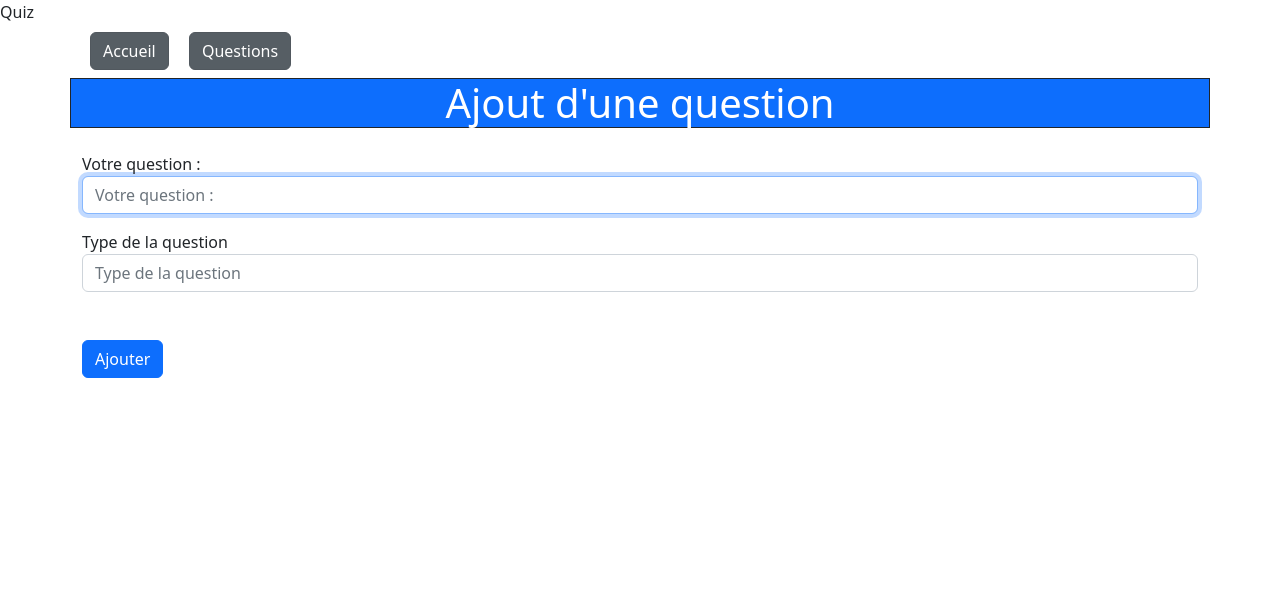
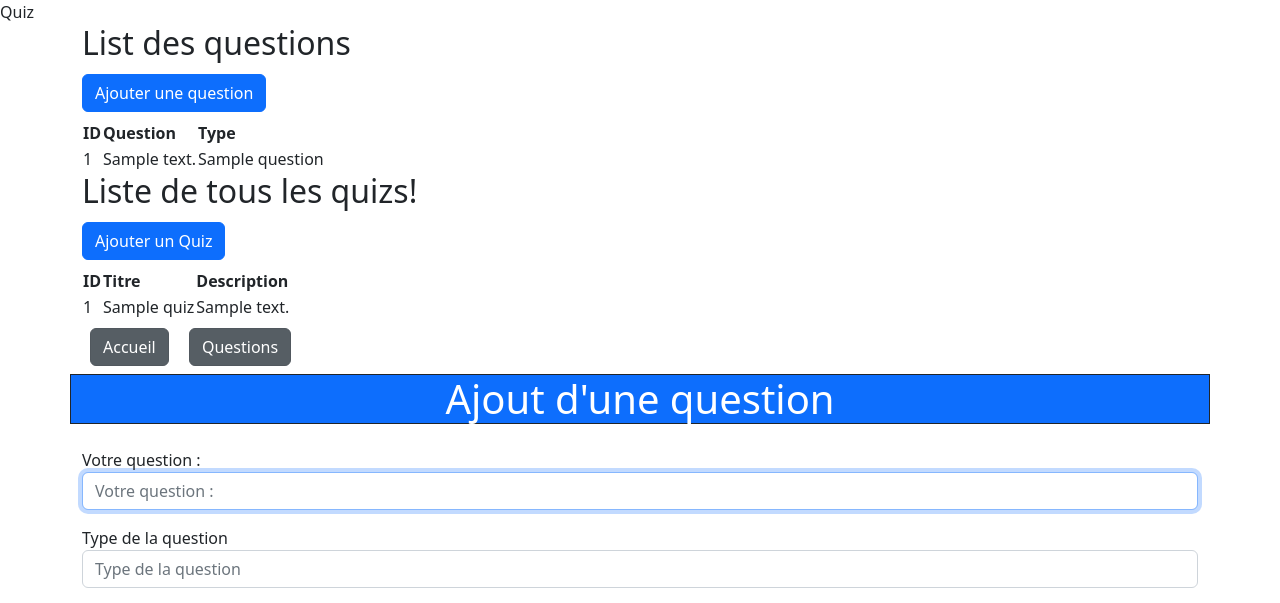
Before and after one commit to ElChip21/quiz, a PHP site: page /quiz/addQuestionToQuiz.php in a window 1280 px wide. Shown: the top 603 px of the page. Run offline with PHP 8.4, Linux system fonts and the light colour scheme; tables that the repository leaves empty hold one stand-in row (values such as "Sample post").

Commit message:
ajout CRUD

```diff
--- a/controller/questionsController.php
+++ b/controller/questionsController.php
@@ -28,14 +28,14 @@ class QuestionsController {
         }
     }
 
-    public function add_edit_question($questionTexte, $questionType, $action) {
+    public function add_edit_question($questionTexte, $questionType) {
         // Code pour ajouter ou mettre à jour une question
-        if (!empty($_POST) && $action !== '') {
+        if (!empty($_POST)) {
             $pdo = $this->db->getPDO();
 
             // Vérifier l'action demandée
-            switch ($action) {
-                case 'add':
+            if (empty($_POST['id'])){
+
                     // Code pour ajouter une nouvelle question
                     try {
                         // Préparation de la requête d'insertion.
@@ -47,6 +47,7 @@ class QuestionsController {
                             // Une ligne a été insérée => message de succès
                             $type = 'success';
                             $message = 'Question ajoutée';
+                            return true;
                         } else {
                             // Aucune ligne n'a été insérée => message d'erreur
                             $type = 'error';
@@ -57,11 +58,11 @@ class QuestionsController {
                         $type = 'error';
                         $message = 'Question non ajoutée: ' . $e->getMessage();
                     }
-                    break;
 
-                case 'edit':
+
+            }else{
                     // Code pour modifier une question existante
-                    if (!empty($_POST['id'])) {
+
                         // Récupération de l'ID de la question
                         $id = $_POST['id'];
 
@@ -75,6 +76,7 @@ class QuestionsController {
                                 // Une ligne a été mise à jour => message de succès
                                 $type = 'success';
                                 $message = 'Question mise à jour';
+                                return true;
                             } else {
                                 // Aucune ligne n'a été mise à jour => message d'erreur
                                 $type = 'error';
@@ -86,16 +88,18 @@ class QuestionsController {
                             $message = 'Question non mise à jour: ' . $e->getMessage();
                         }
                     }
-                    break;
 
-                default:
-                    // Action non valide
-                    $type = 'error';
-                    $message = 'Action non valide';
-                    break;
+
+
+
+            }else{
+                 // Action non valide
+
+                 $type = 'error';
+                 $message = 'Les champs ne sont remplis';
             }
         }
-    }
+
 
     public function deleteQuestion($id) {
         // Code pour supprimer une question existante de la base de données ou tout autre moyen
--- a/controller/quizController.php
+++ b/controller/quizController.php
@@ -31,14 +31,15 @@ class QuizController {
 
 
 
-    public function add_edit_question($titre_quiz, $description_quiz, $action) {
+    public function add_edit_question($titre_quiz, $description_quiz) {
         // Code pour ajouter ou mettre à jour une question
-        if (!empty($_POST) && $action !== '') {
+        if (!empty($_POST)) {
             $pdo = $this->db->getPDO();
 
             // Vérifier l'action demandée
-            switch ($action) {
-                case 'add':
+            if (empty($_POST['id'])){
+            // Vérifier l'action demandée
+
                     // Code pour ajouter un nouveau quiz
                     try {
                         // Préparation de la requête d'insertion.
@@ -60,13 +61,13 @@ class QuizController {
                         $type = 'error';
                         $message = 'Quiz non ajoutée: ' . $e->getMessage();
                     }
-                    break;
 
-                case 'edit':
+
+                }else{
                     // Code pour modifier une question existante
-                    if (!empty($_POST['id'])) {
+
                         // Récupération de l'ID de la question
-                        $id = $_POST['id'];
+                        $id = $_POST['id_quiz'];
 
                         try {
                             // Préparation de la requête de mise à jour
@@ -89,16 +90,16 @@ class QuizController {
                             $message = 'Quiz non mise à jour: ' . $e->getMessage();
                         }
                     }
-                    break;
 
-                default:
+                }else{
+
                     // Action non valide
                     $type = 'error';
                     $message = 'Action non valide';
-                    break;
+
             }
         }
-    }
+
 
 
     public function deleteQuiz($id_quiz) {
--- a/index.php
+++ b/index.php
@@ -12,6 +12,8 @@ $type = $_GET['type'] ?? '';
 
 $questionsController = new QuestionsController();
 $quizController = new QuizController();
+$allQuestions = $questionsController->getAllQuestions();
+$allQuizzes = $quizController->getAllQuizzes();
 
 
 switch ($type) {
@@ -21,17 +23,17 @@ switch ($type) {
 
             switch ($_POST['action']) {
                 case 'add':
-
+                    $id = $_POST['id'];
                     $questionText = $_POST['question_texte'] ?? '';
                     $questionType = $_POST['question_type'] ?? '';
-                    $questionsController->addQuestion($questionText, $questionType);
+                    $questionsController->add_edit_question($questionTexte, $questionType, 'add');
                     break;
 
                 case 'edit':
-
+                    $id = $_POST['id'];
                     $questionText = $_POST['question_texte'] ?? '';
                     $questionType = $_POST['question_type'] ?? '';
-                    $questionsController->editQuestion($questionText, $questionType);
+                    $questionsController->add_edit_question($questionTexte, $questionType, $action);
                     break;
 
                 case 'delete':
@@ -46,7 +48,7 @@ switch ($type) {
             }
 
 
-            header('Location: index.php?type=questions');
+
             exit();
         } else {
 
@@ -60,6 +62,38 @@ switch ($type) {
 
             $allQuizzes = $quizController->getAllQuizzes();
         }
+        if ($_SERVER['REQUEST_METHOD'] === 'POST') {
+
+            switch ($_POST['action']) {
+                case 'add':
+
+                    $titre_quiz = $_POST['titre_quiz'] ?? '';
+                    $description_quiz = $_POST['description_quiz'] ?? '';
+                    $quizController->add_edit_question($titre_quiz, $description_quiz, 'add');
+                    break;
+
+                case 'edit':
+
+                    $titre_quiz = $_POST['titre_quiz'] ?? '';
+                    $description_quiz = $_POST['description_quiz'] ?? '';
+                    $quizController->add_edit_question($titre_quiz, $description_quiz, 'edit');
+                    break;
+
+                case 'delete':
+
+                    $id = $_POST['id_quiz'];
+                    $questionsController->deleteQuestion($id);
+                    break;
+
+                default:
+
+                    break;
+            }
+
+
+
+            exit();
+        }
         break;
 
     default:
@@ -67,31 +101,37 @@ switch ($type) {
         break;
 }
 ?>
-
+<?php require_once 'view/header.php'; ?>
 <!DOCTYPE html>
 <html>
 
 <body>
-    <?php if ($type === 'questions'): ?>
+
         <h2>List des questions</h2>
+        <h2> <a class='btn btn-primary' href='view/addQuestionToQuiz.php' role='button'>Ajouter une question</a> </h2>
+
         <table>
             <tr>
+
                 <th>ID</th>
                 <th>Question</th>
                 <th>Type</th>
             </tr>
             <?php foreach ($allQuestions as $question): ?>
                 <tr>
-                    <td><?= $question->id ?></td>
-                    <td><?= $question->question_text ?></td>
-                    <td><?= $question->question_type ?></td>
+         <td><?= $question['id'] ?></td>
+         <td><?= htmlentities($question['question_texte']) ?></td>
+         <td><?= htmlentities($question['question_type']) ?></td>
+
                 </tr>
             <?php endforeach; ?>
         </table>
-    <?php endif; ?>
 
-    <?php if ($type === 'quiz'): ?>
+
+
         <h2>Liste de tous les quizs!</h2>
+        <h2> <a class='btn btn-primary' href='view/addQuiz.php' role='button'>Ajouter un Quiz</a> </h2>
+
         <table>
             <tr>
                 <th>ID</th>
@@ -100,12 +140,12 @@ switch ($type) {
             </tr>
             <?php foreach ($allQuizzes as $quiz): ?>
                 <tr>
-                    <td><?= $quiz->id_quiz ?></td>
-                    <td><?= $quiz->titre_quiz ?></td>
-                    <td><?= $quiz->description_quiz ?></td>
+                <td><?= $quiz['id_quiz'] ?></td>
+         <td><?= htmlentities($quiz['titre_quiz']) ?></td>
+         <td><?= htmlentities($quiz['description_quiz']) ?></td>
+
                 </tr>
             <?php endforeach; ?>
         </table>
-    <?php endif; ?>
 </body>
 </html>
--- a/model/quiz.php
+++ b/model/quiz.php
@@ -1,12 +1,12 @@
 <?php
 class Quiz {
   private $id_quiz;
-  private $titreQuiz;
-  private $descriptionQuiz;
+  private $titre_quiz;
+  private $description_quiz;
 
-  public function __construct($titreQuiz, $descriptionQuiz) {
-    $this->titreQuiz = $titreQuiz;
-    $this->descriptionQuiz = $descriptionQuiz;
+  public function __construct($titre_quiz, $description_quiz) {
+    $this->titre_quiz = $titre_quiz;
+    $this->description_quiz = $description_quiz;
   }
 
   // Getters
@@ -15,11 +15,11 @@ class Quiz {
   }
 
   public function getTitreQuiz() {
-    return $this->titreQuiz;
+    return $this->titre_quiz;
   }
 
   public function getDescriptionQuiz() {
-    return $this->descriptionQuiz;
+    return $this->description_quiz;
   }
 
   // Setters
@@ -27,12 +27,12 @@ class Quiz {
     $this->id_quiz = $id_quiz;
   }
 
-  public function setTitreQuiz($titreQuiz) {
-    $this->titreQuiz = $titreQuiz;
+  public function setTitreQuiz($titre_quiz) {
+    $this->titre_quiz = $titre_quiz;
   }
 
-  public function setDescriptionQuiz($descriptionQuiz) {
-    $this->descriptionQuiz = $descriptionQuiz;
+  public function setDescriptionQuiz($description_quiz) {
+    $this->description_quiz = $description_quiz;
   }
 }
 ?>
```
Also changed, not shown: view/addQuestionToQuiz.php (+8 -5 lines), view/addQuiz.php (+14 -8 lines), view/view_questions.php (+6 -3 lines), view/view_quiz.php (+7 -3 lines).
